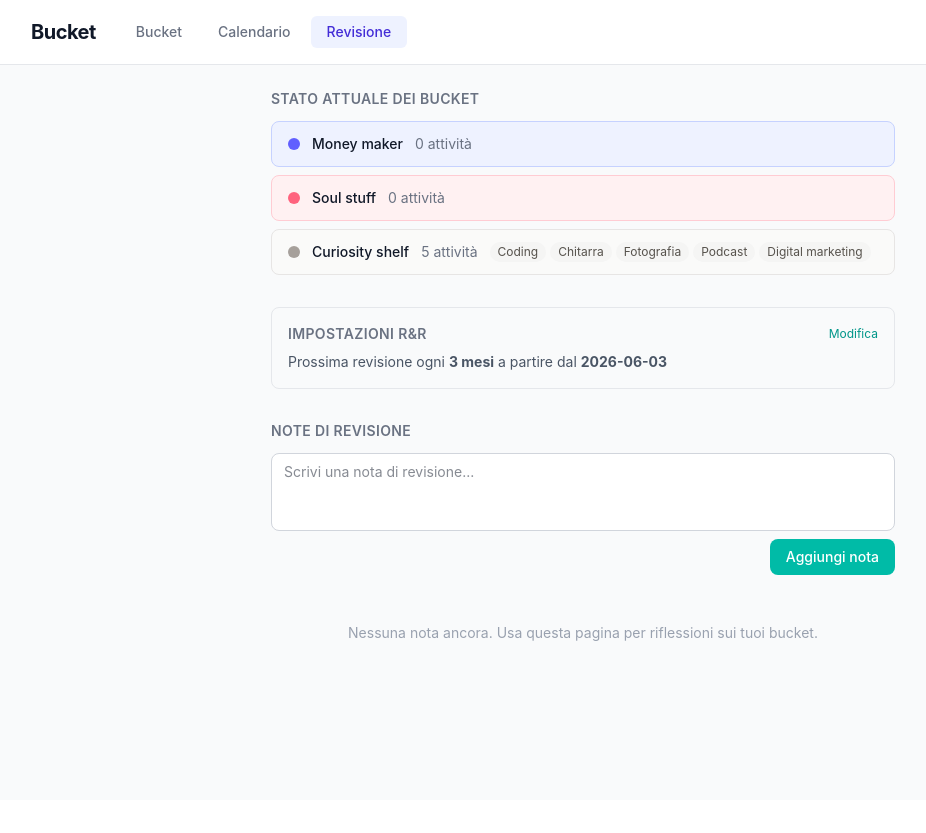
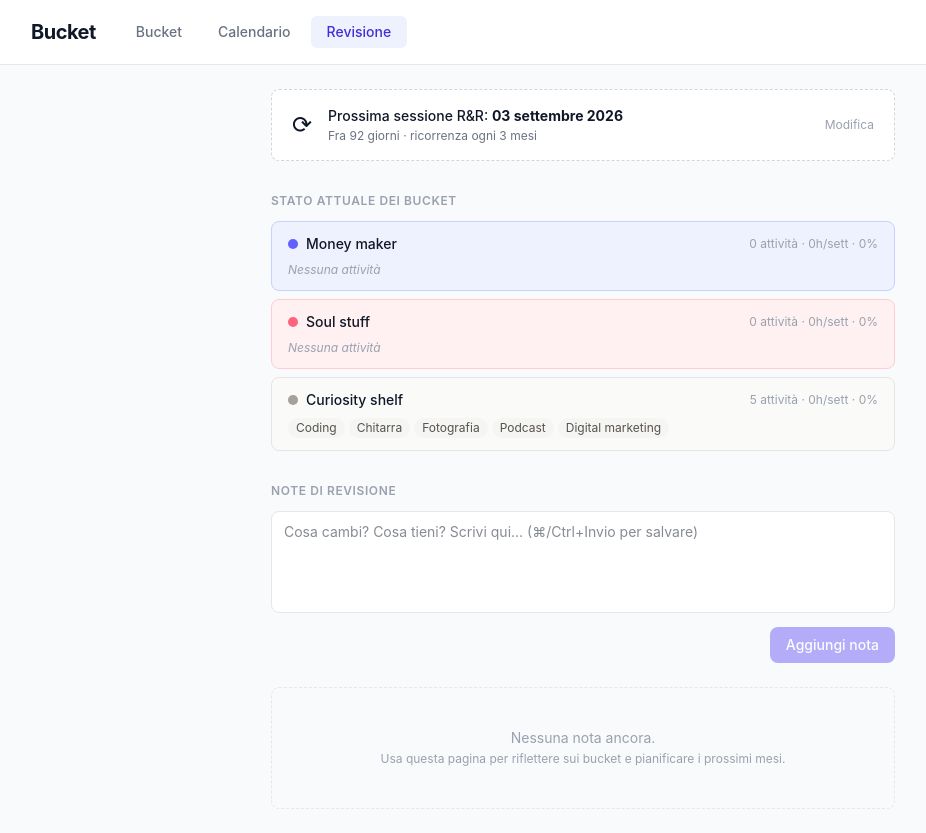
Before and after one commit to Kaminoatowo/too-many-interests, a React (Vite) app: page / in a window 1280 px wide. Both pictures are taken after a click on the button "Revisione". Shown: the whole page, without its empty margins (57-983 px from the left). Before the commit the page ends 800 px from the top, so only its background shows below. Built offline with nearby package versions, Linux system fonts and the light colour scheme.

Commit message:
feat: refine review page — R&R countdown banner, calendar hours in bucket snapshot, improved note UX

```diff
--- a/src/views/ReviewView.tsx
+++ b/src/views/ReviewView.tsx
@@ -1,94 +1,178 @@
 import { useState } from 'react';
+import type { ReviewNote } from '../storage';
 import { useAppState } from '../hooks/useAppState';
-import { BUCKET_CONFIG } from '../constants';
+import { BUCKET_CONFIG, HOURS_PER_SLOT } from '../constants';
 
 interface Props {
   appState: ReturnType<typeof useAppState>;
 }
 
+function nextRRDate(startDate: string, recurrenceMonths: number): Date {
+  const now = new Date();
+  let candidate = new Date(startDate);
+  while (candidate <= now) {
+    candidate = new Date(candidate);
+    candidate.setMonth(candidate.getMonth() + recurrenceMonths);
+  }
+  return candidate;
+}
+
+function formatDate(d: Date): string {
+  return d.toLocaleDateString('it-IT', { day: '2-digit', month: 'long', year: 'numeric' });
+}
+
+function daysUntil(d: Date): number {
+  const now = new Date();
+  now.setHours(0, 0, 0, 0);
+  const target = new Date(d);
+  target.setHours(0, 0, 0, 0);
+  return Math.round((target.getTime() - now.getTime()) / (1000 * 60 * 60 * 24));
+}
+
 export function ReviewView({ appState }: Props) {
-  const { activities, reviewNotes, rrStartDate, rrRecurrenceMonths, addReviewNote, updateReviewNote, removeReviewNote, updateRR } = appState;
+  const {
+    activities, calendarEvents, reviewNotes,
+    rrStartDate, rrRecurrenceMonths,
+    addReviewNote, updateReviewNote, removeReviewNote, updateRR,
+  } = appState;
+
   const [draft, setDraft] = useState('');
   const [editingRR, setEditingRR] = useState(false);
   const [rrDateDraft, setRRDateDraft] = useState(rrStartDate);
   const [rrMonthsDraft, setRRMonthsDraft] = useState(String(rrRecurrenceMonths));
 
+  const nextRR = nextRRDate(rrStartDate, rrRecurrenceMonths);
+  const daysLeft = daysUntil(nextRR);
+
+  // Hours per bucket from calendar
+  const hoursPerBucket = ([1, 2, 3] as const).map(b => {
+    const count = calendarEvents.filter(e => {
+      if (e.kind === 'rr') return false;
+      const act = activities.find(a => a.id === e.activityId);
+      return act?.bucket === b;
+    }).length;
+    return { bucket: b, hours: count * HOURS_PER_SLOT };
+  });
+  const totalHours = hoursPerBucket.reduce((acc, s) => acc + s.hours, 0);
+
+  const handleAdd = () => {
+    if (!draft.trim()) return;
+    addReviewNote(draft.trim());
+    setDraft('');
+  };
+
   return (
     <div className="p-6 max-w-2xl mx-auto">
-      {/* Bucket summary */}
+
+      {/* R&R countdown banner */}
+      <div className={`mb-8 flex items-center gap-4 px-5 py-4 rounded-lg border border-dashed
+        ${daysLeft <= 7
+          ? 'border-rose-300 bg-rose-50 dark:border-rose-800 dark:bg-rose-950'
+          : 'border-gray-300 bg-white dark:border-gray-700 dark:bg-gray-800'
+        }`}>
+        <span className="text-2xl select-none">⟳</span>
+        <div className="flex-1">
+          <div className="text-sm font-medium dark:text-gray-100">
+            Prossima sessione R&R: <strong>{formatDate(nextRR)}</strong>
+          </div>
+          <div className="text-xs text-gray-500 dark:text-gray-400 mt-0.5">
+            {daysLeft === 0
+              ? 'È oggi — tempo di fare una revisione.'
+              : daysLeft === 1
+                ? 'Domani.'
+                : `Fra ${daysLeft} giorni · ricorrenza ogni ${rrRecurrenceMonths} mesi`}
+          </div>
+        </div>
+        <button
+          onClick={() => { setEditingRR(v => !v); setRRDateDraft(rrStartDate); setRRMonthsDraft(String(rrRecurrenceMonths)); }}
+          className="text-xs text-gray-400 hover:text-gray-600 dark:hover:text-gray-200 shrink-0"
+        >{editingRR ? 'Annulla' : 'Modifica'}</button>
+      </div>
+
+      {/* R&R settings (inline edit) */}
+      {editingRR && (
+        <div className="mb-8 p-4 rounded-lg border border-gray-200 dark:border-gray-700 bg-gray-50 dark:bg-gray-900 flex gap-4 flex-wrap items-end">
+          <div>
+            <label className="text-xs text-gray-500 dark:text-gray-400 block mb-1">Data di partenza</label>
+            <input type="date" value={rrDateDraft} onChange={e => setRRDateDraft(e.target.value)}
+              className="border border-gray-200 dark:border-gray-700 rounded px-2 py-1.5 text-sm bg-white dark:bg-gray-800 dark:text-white outline-none focus:ring-2 focus:ring-indigo-400" />
+          </div>
+          <div>
+            <label className="text-xs text-gray-500 dark:text-gray-400 block mb-1">Ricorrenza (mesi)</label>
+            <input type="number" min="1" max="24" value={rrMonthsDraft} onChange={e => setRRMonthsDraft(e.target.value)}
+              className="border border-gray-200 dark:border-gray-700 rounded px-2 py-1.5 text-sm w-20 bg-white dark:bg-gray-800 dark:text-white outline-none focus:ring-2 focus:ring-indigo-400" />
+          </div>
+          <button
+            onClick={() => { updateRR(rrDateDraft, parseInt(rrMonthsDraft) || 3); setEditingRR(false); }}
+            className="px-4 py-1.5 bg-indigo-600 text-white rounded text-sm font-medium hover:bg-indigo-700 transition-colors"
+          >Salva</button>
+        </div>
+      )}
+
+      {/* Bucket snapshot */}
       <div className="mb-8">
-        <h2 className="text-sm font-semibold text-gray-500 dark:text-gray-400 mb-3 uppercase tracking-wide">Stato attuale dei bucket</h2>
+        <h2 className="text-xs font-semibold text-gray-400 dark:text-gray-500 mb-3 uppercase tracking-wider">
+          Stato attuale dei bucket
+        </h2>
         <div className="flex flex-col gap-2">
           {([1, 2, 3] as const).map(b => {
             const cfg = BUCKET_CONFIG[b];
-            const count = activities.filter(a => a.bucket === b).length;
+            const actList = activities.filter(a => a.bucket === b);
+            const { hours } = hoursPerBucket.find(h => h.bucket === b)!;
+            const pct = totalHours > 0 ? Math.round((hours / totalHours) * 100) : 0;
             return (
-              <div key={b} className={`flex items-center gap-3 px-4 py-3 rounded-lg border ${cfg.borderClass} ${cfg.bgClass}`}>
-                <span className={`w-3 h-3 rounded-full flex-shrink-0 ${cfg.dotClass}`} />
+              <div key={b} className={`rounded-lg border ${cfg.borderClass} ${cfg.bgClass} px-4 py-3`}>
+                <div className="flex items-center gap-2 mb-2">
+                  <span className={`w-2.5 h-2.5 rounded-full flex-shrink-0 ${cfg.dotClass}`} />
                   <span className="text-sm font-medium dark:text-gray-100">{cfg.label}</span>
-                <span className="text-sm text-gray-500 dark:text-gray-400">{count} attività</span>
-                <div className="flex-1 flex flex-wrap gap-1">
-                  {activities.filter(a => a.bucket === b).map(a => (
+                  <span className="text-xs text-gray-400 ml-auto">{actList.length} attività · {hours}h/sett · {pct}%</span>
+                </div>
+                {actList.length > 0 ? (
+                  <div className="flex flex-wrap gap-1">
+                    {actList.map(a => (
                       <span key={a.id} className={`text-xs px-2 py-0.5 rounded-full ${cfg.badgeClass}`}>{a.name}</span>
                     ))}
                   </div>
+                ) : (
+                  <div className="text-xs text-gray-400 italic">Nessuna attività</div>
+                )}
               </div>
             );
           })}
         </div>
       </div>
 
-      {/* R&R settings */}
-      <div className="mb-8 border border-gray-200 dark:border-gray-700 rounded-lg p-4">
-        <div className="flex items-center justify-between mb-2">
-          <h2 className="text-sm font-semibold text-gray-500 dark:text-gray-400 uppercase tracking-wide">Impostazioni R&R</h2>
-          <button onClick={() => setEditingRR(v => !v)} className="text-xs text-teal-600 dark:text-teal-400 hover:underline">
-            {editingRR ? 'Chiudi' : 'Modifica'}
-          </button>
-        </div>
-        {editingRR ? (
-          <div className="flex gap-3 flex-wrap items-end">
-            <div>
-              <label className="text-xs text-gray-500 dark:text-gray-400 block mb-1">Data di partenza</label>
-              <input type="date" value={rrDateDraft} onChange={e => setRRDateDraft(e.target.value)}
-                className="border border-gray-300 dark:border-gray-600 rounded px-2 py-1 text-sm bg-white dark:bg-gray-800 dark:text-white" />
-            </div>
-            <div>
-              <label className="text-xs text-gray-500 dark:text-gray-400 block mb-1">Ricorrenza (mesi)</label>
-              <input type="number" min="1" max="12" value={rrMonthsDraft} onChange={e => setRRMonthsDraft(e.target.value)}
-                className="border border-gray-300 dark:border-gray-600 rounded px-2 py-1 text-sm w-20 bg-white dark:bg-gray-800 dark:text-white" />
-            </div>
-            <button
-              onClick={() => { updateRR(rrDateDraft, parseInt(rrMonthsDraft) || 3); setEditingRR(false); }}
-              className="px-3 py-1.5 bg-teal-500 text-white rounded text-sm hover:bg-teal-600"
-            >Salva</button>
-          </div>
-        ) : (
-          <div className="text-sm text-gray-600 dark:text-gray-300">
-            Prossima revisione ogni <strong>{rrRecurrenceMonths} mesi</strong> a partire dal <strong>{rrStartDate}</strong>
-          </div>
-        )}
-      </div>
-
       {/* Notes */}
       <div>
-        <h2 className="text-sm font-semibold text-gray-500 dark:text-gray-400 mb-3 uppercase tracking-wide">Note di revisione</h2>
-        <div className="mb-4 flex flex-col gap-2">
+        <h2 className="text-xs font-semibold text-gray-400 dark:text-gray-500 mb-3 uppercase tracking-wider">
+          Note di revisione
+        </h2>
+
+        <div className="mb-6">
           <textarea
             value={draft}
             onChange={e => setDraft(e.target.value)}
-            placeholder="Scrivi una nota di revisione..."
-            rows={3}
-            className="border border-gray-300 dark:border-gray-600 rounded-lg px-3 py-2 text-sm bg-white dark:bg-gray-800 dark:text-white outline-none focus:ring-2 focus:ring-teal-400 resize-none"
+            onKeyDown={e => { if (e.key === 'Enter' && (e.metaKey || e.ctrlKey)) handleAdd(); }}
+            placeholder="Cosa cambi? Cosa tieni? Scrivi qui… (⌘/Ctrl+Invio per salvare)"
+            rows={4}
+            className="w-full border border-gray-200 dark:border-gray-700 rounded-lg px-3 py-2.5 text-sm bg-white dark:bg-gray-800 dark:text-white outline-none focus:ring-2 focus:ring-indigo-400 resize-none"
           />
+          <div className="flex justify-end mt-2">
             <button
-            onClick={() => { if (draft.trim()) { addReviewNote(draft.trim()); setDraft(''); } }}
-            className="self-end px-4 py-2 bg-teal-500 text-white rounded-lg text-sm font-medium hover:bg-teal-600"
+              onClick={handleAdd}
+              disabled={!draft.trim()}
+              className="px-4 py-2 bg-indigo-600 text-white rounded-lg text-sm font-medium hover:bg-indigo-700 disabled:opacity-40 disabled:cursor-not-allowed transition-colors"
             >Aggiungi nota</button>
+          </div>
         </div>
 
         <div className="flex flex-col gap-3">
-          {reviewNotes.length === 0 && <div className="text-sm text-gray-400 text-center py-8">Nessuna nota ancora. Usa questa pagina per riflessioni sui tuoi bucket.</div>}
+          {reviewNotes.length === 0 && (
+            <div className="text-sm text-gray-400 text-center py-10 border border-dashed border-gray-200 dark:border-gray-700 rounded-lg">
+              Nessuna nota ancora.<br />
+              <span className="text-xs">Usa questa pagina per riflettere sui bucket e pianificare i prossimi mesi.</span>
+            </div>
+          )}
           {reviewNotes.map(note => (
             <NoteCard key={note.id} note={note} onUpdate={updateReviewNote} onRemove={removeReviewNote} />
           ))}
@@ -99,36 +183,56 @@ export function ReviewView({ appState }: Props) {
 }
 
 function NoteCard({ note, onUpdate, onRemove }: {
-  note: import('../storage').ReviewNote;
+  note: ReviewNote;
   onUpdate: (id: string, body: string) => void;
   onRemove: (id: string) => void;
 }) {
   const [editing, setEditing] = useState(false);
   const [draft, setDraft] = useState(note.body);
 
-  const dateStr = new Date(note.createdAt).toLocaleDateString('it-IT', { day: '2-digit', month: 'long', year: 'numeric' });
+  const dateStr = new Date(note.createdAt).toLocaleDateString('it-IT', {
+    day: '2-digit', month: 'long', year: 'numeric',
+    hour: '2-digit', minute: '2-digit',
+  });
+
+  const commit = () => {
+    if (draft.trim()) onUpdate(note.id, draft.trim());
+    else setDraft(note.body);
+    setEditing(false);
+  };
 
   return (
-    <div className="border border-gray-200 dark:border-gray-700 rounded-lg p-4 bg-white dark:bg-gray-800">
-      <div className="flex items-center justify-between mb-2">
+    <div className="border border-gray-200 dark:border-gray-700 rounded-lg bg-white dark:bg-gray-800 overflow-hidden">
+      <div className="flex items-center justify-between px-4 py-2 border-b border-gray-100 dark:border-gray-700 bg-gray-50 dark:bg-gray-900">
         <span className="text-xs text-gray-400">{dateStr}</span>
-        <div className="flex gap-2">
-          <button onClick={() => { setDraft(note.body); setEditing(v => !v); }} className="text-xs text-gray-400 hover:text-teal-600 dark:hover:text-teal-400">
-            {editing ? 'Annulla' : 'Modifica'}
-          </button>
+        <div className="flex gap-3">
+          {editing ? (
+            <>
+              <button onClick={commit} className="text-xs text-indigo-600 dark:text-indigo-400 hover:underline font-medium">Salva</button>
+              <button onClick={() => { setDraft(note.body); setEditing(false); }} className="text-xs text-gray-400 hover:text-gray-600 dark:hover:text-gray-200">Annulla</button>
+            </>
+          ) : (
+            <>
+              <button onClick={() => setEditing(true)} className="text-xs text-gray-400 hover:text-gray-600 dark:hover:text-gray-200">Modifica</button>
               <button onClick={() => onRemove(note.id)} className="text-xs text-gray-400 hover:text-red-500">Elimina</button>
+            </>
+          )}
         </div>
       </div>
+      <div className="px-4 py-3">
         {editing ? (
-        <div className="flex flex-col gap-2">
-          <textarea value={draft} onChange={e => setDraft(e.target.value)} rows={4}
-            className="border border-gray-300 dark:border-gray-600 rounded px-3 py-2 text-sm bg-gray-50 dark:bg-gray-700 dark:text-white outline-none focus:ring-2 focus:ring-teal-400 resize-none w-full" />
-          <button onClick={() => { onUpdate(note.id, draft.trim()); setEditing(false); }}
-            className="self-end px-3 py-1 bg-teal-500 text-white rounded text-sm hover:bg-teal-600">Salva</button>
+          <textarea
+            autoFocus
+            value={draft}
+            onChange={e => setDraft(e.target.value)}
+            onKeyDown={e => { if (e.key === 'Enter' && (e.metaKey || e.ctrlKey)) commit(); if (e.key === 'Escape') { setDraft(note.body); setEditing(false); } }}
+            rows={4}
+            className="w-full text-sm bg-gray-50 dark:bg-gray-700 dark:text-white border border-gray-200 dark:border-gray-600 rounded px-3 py-2 outline-none focus:ring-2 focus:ring-indigo-400 resize-none"
+          />
+        ) : (
+          <p className="text-sm text-gray-700 dark:text-gray-300 whitespace-pre-wrap leading-relaxed">{note.body}</p>
+        )}
       </div>
-      ) : (
-        <p className="text-sm text-gray-700 dark:text-gray-300 whitespace-pre-wrap">{note.body}</p>
-      )}
     </div>
   );
 }
```
Lines whose indentation alone changed are shown as unchanged.
